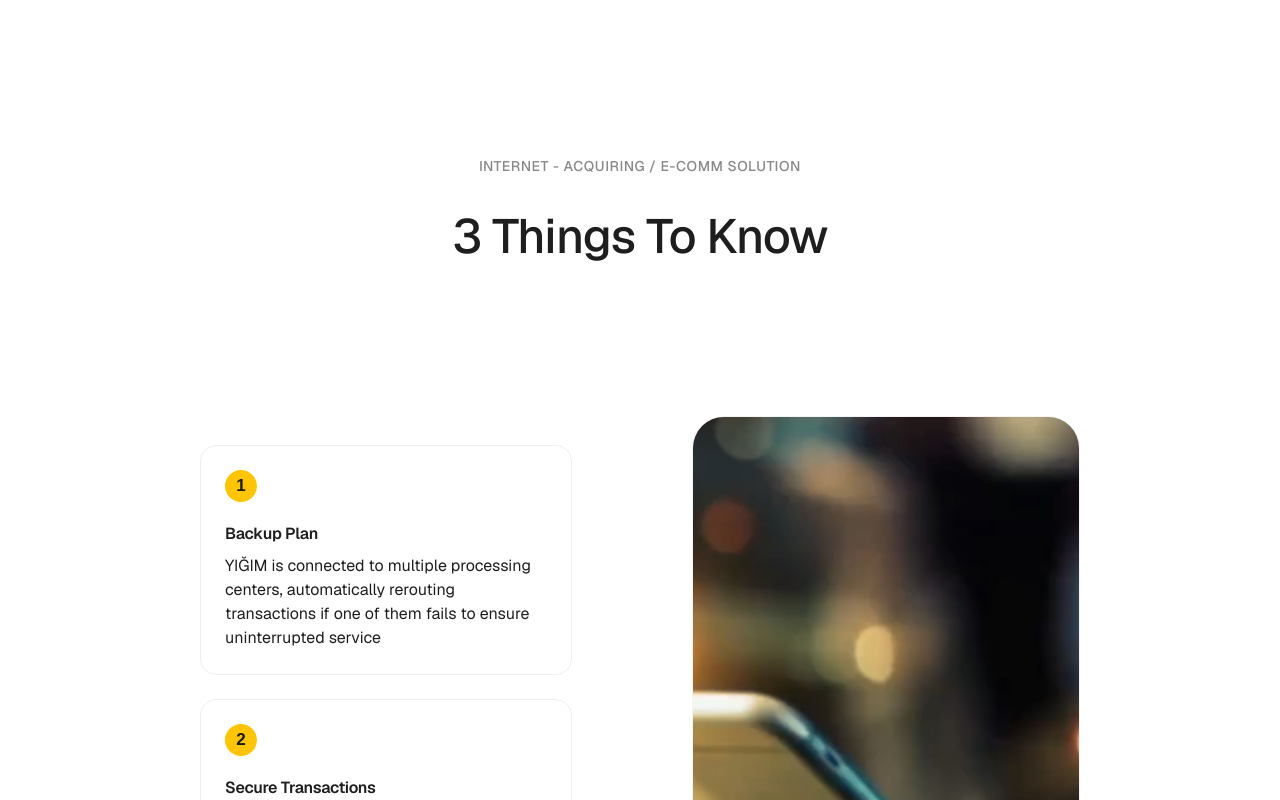
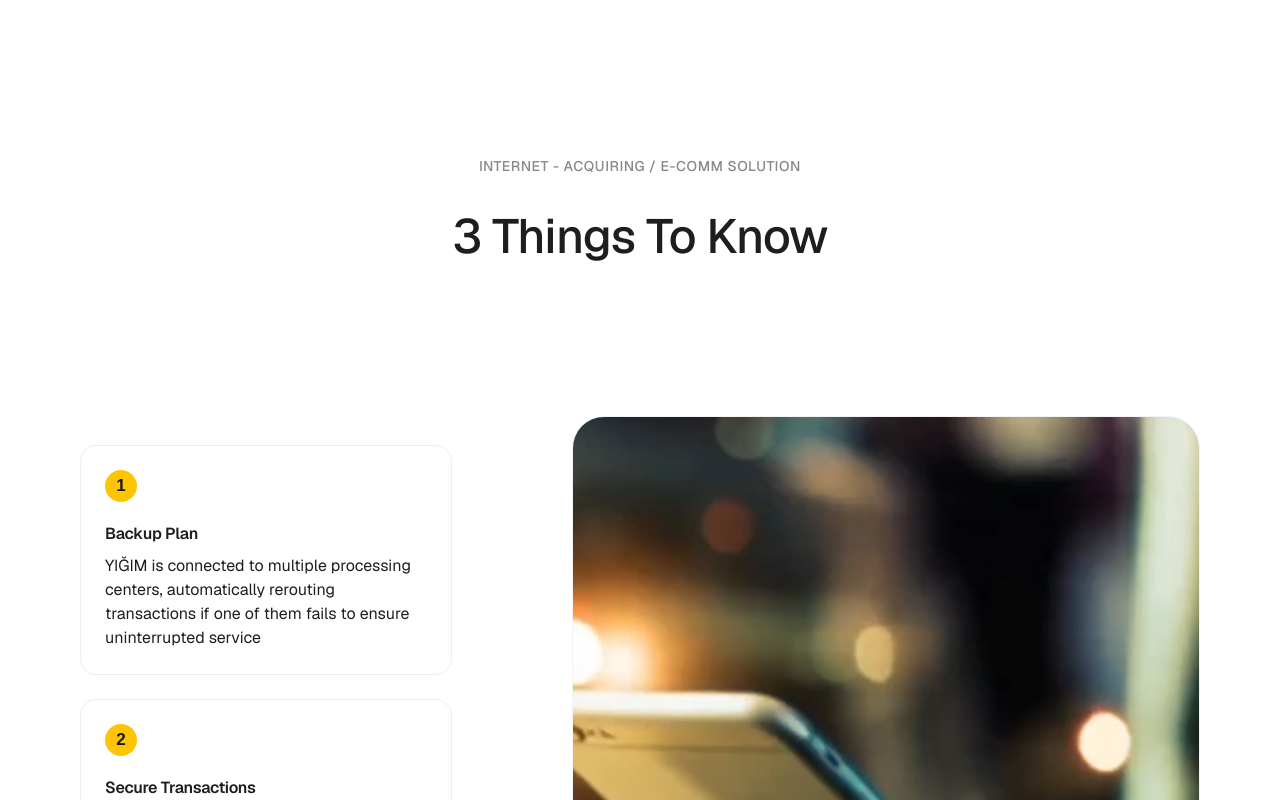
Before and after one commit to javadoffuad/yigim-app, a Next.js app: page /products/internet-acquiring in a window 1280 px wide. Shown: the part 2220-3020 px from the top of the page. Built offline with nearby package versions, Linux system fonts and the light colour scheme.

Commit message:
fix(app): components styles

```diff
--- a/app/products/components/main-functions/main-section/main-section.module.css
+++ b/app/products/components/main-functions/main-section/main-section.module.css
@@ -48,7 +48,15 @@
     margin-top: 120px;
     flex-direction: column;
     display: grid;
-    grid-template-columns: repeat(3, 1fr);
+    grid-template-columns: repeat(6, 1fr);
     gap: 16px;
     width: 100%;
 }
+
+.grid > div {
+    grid-column-start: span 2;
+}
+
+.grid.five > div:nth-last-child(-n+2) {
+    grid-column-start: span 3;
+}
--- a/app/products/components/three-things/main-section/main-section.module.css
+++ b/app/products/components/three-things/main-section/main-section.module.css
@@ -4,9 +4,8 @@
 }
 
 .container {
-    max-width: 1200px;
+    max-width: 1120px;
     margin: 0 auto;
-    padding: 0 120px;
 }
 
 .header {
```
